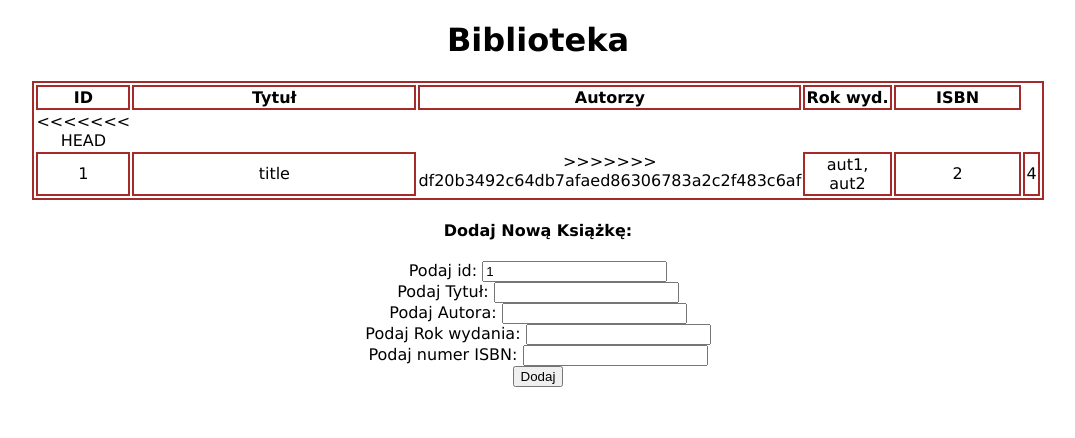
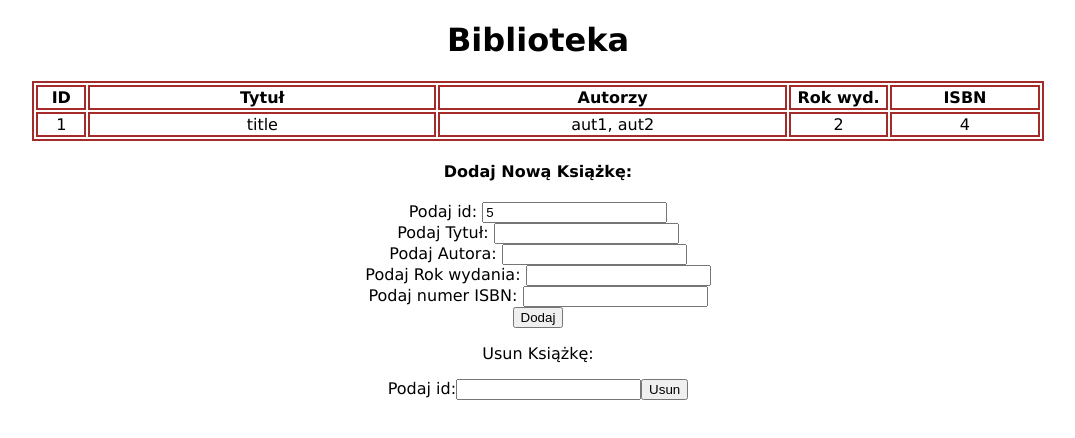
Before and after one commit to BladeStudios/biblioteka, an Angular app: page / in a window 1280 px wide. Shown: the top 438 px of the page, without its empty margins (102-1177 px from the left). Built offline with nearby package versions, Linux system fonts and the light colour scheme.

Commit message:
usuwanie

```diff
--- a/src/app/add-book/add-book.component.html
+++ b/src/app/add-book/add-book.component.html
@@ -1,9 +1,12 @@
+<script>
+
+</script>
             <h4>Dodaj Nową Książkę:</h4>
                 <div class="component">
-    <div>Podaj id: <input type="number" [(ngModel)]="newBook.id"/></div>
+                    <div>Podaj id: <input type="number" class [(ngModel)]="newBook.id"/></div>
                     <div>Podaj Tytuł: <input type="text" [(ngModel)]="newBook.title"/></div>
                     <div>Podaj Autora: <input type="text" [(ngModel)]="newBook.author"/></div>
-    <div>Podaj Rok wydania: <input type="number" [(ngModel)]="newBook.year"/></div>
+                    <div>Podaj Rok wydania: <input type="number" [(ngModel)]="newBook.releaseYear"/></div>
                     <div>Podaj numer ISBN: <input type="number" [(ngModel)]="newBook.ISBN"/></div>
                     <button (click)="addNewBook()">Dodaj</button>
                 </div>
--- a/src/app/add-book/add-book.component.ts
+++ b/src/app/add-book/add-book.component.ts
@@ -8,7 +8,7 @@ import { Book } from '../book'
 })
 export class AddBookComponent implements OnInit {
 @Output() addBook: EventEmitter<Book> = new EventEmitter();
-newBook: Book = new Book(1,'',[""],null,null);
+newBook: Book = new Book(Book.length,'',[ ],null,null);
   constructor() { }
 
   ngOnInit() {
@@ -18,9 +18,10 @@ newBook: Book = new Book(1,'',[""],null,null);
     this.addBook.emit(this.newBook);
     this.newBook.$id = null;
     this.newBook.$title = '';
-    this.newBook.$authors = [""];
+    this.newBook.$authors = [ ];
     this.newBook.$releaseYear = null;
     this.newBook.$ISBN = null;
   }
 
+
 }
--- a/src/app/app.component.html
+++ b/src/app/app.component.html
@@ -1,4 +1,4 @@
 <h1>{{title}}</h1>
 <app-book-list [BookList]="BookList"></app-book-list>
 <app-add-book (addBook)="addBook($event)"></app-add-book>
-<!--<app-del-book (delBook)="delBook($event)"></app-del-book>-->
+<app-del-book (delBook)="delBook($event)"></app-del-book>
--- a/src/app/book-list/book-list.component.html
+++ b/src/app/book-list/book-list.component.html
@@ -1,3 +1,6 @@
+
+
+
 
 <table>
     <thead>
@@ -10,16 +13,9 @@
         </tr>
     </thead>
     <tbody>
-<<<<<<< HEAD
-        <tr *ngFor="let Book of Booklist">
-            <td>{{Book.id}}</td>
-            <td>{{Book.title}}</td>
-            <td>{{Book.authors}}</td>
-=======
         <tr *ngFor="let item of BookList">
             <td>{{item.id}}</td>
             <td>{{item.title}}</td>
->>>>>>> df20b3492c64db7afaed86306783a2c2f483c6af
             <td>
                 <ng-container *ngFor="let autor of item.authors">
                     {{autor}}<span *ngIf="autor!=item.authors[item.authors.length-1]">, </span>
--- a/src/app/book.ts
+++ b/src/app/book.ts
@@ -36,4 +36,5 @@ export class Book{
 
     }
 
+
 }
--- a/src/app/del-book/del-book.component.html
+++ b/src/app/del-book/del-book.component.html
@@ -1,3 +1,3 @@
 <p>Usun Książkę:</p>
-<label>Podaj id:</label><input type="number" [(ngModel)]="newBook.id" />
+<label>Podaj id:</label><input type="number" [(ngModel)]="deleBook.id" />
 <button (click)="delNewBook()">Usun</button>
--- a/src/app/del-book/del-book.component.ts
+++ b/src/app/del-book/del-book.component.ts
@@ -8,7 +8,7 @@ import { Book } from '../book';
 })
 export class DelBookComponent implements OnInit {
   @Output() delBook: EventEmitter<Book> = new EventEmitter();
-  deleBook: Book = new Book(1, '', [], null, null);
+  deleBook: Book = new Book(null, '', [], null, null);
   constructor() { }
 
   ngOnInit() {
```
Lines whose indentation alone changed are shown as unchanged.
